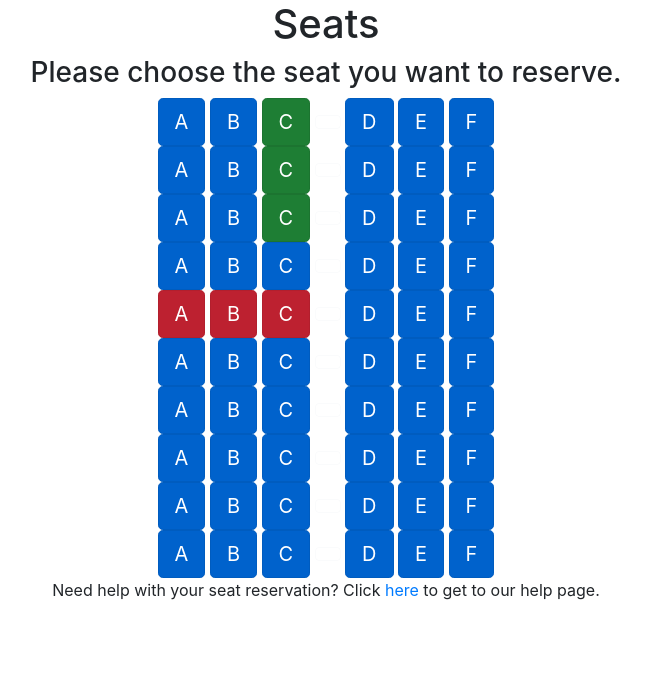
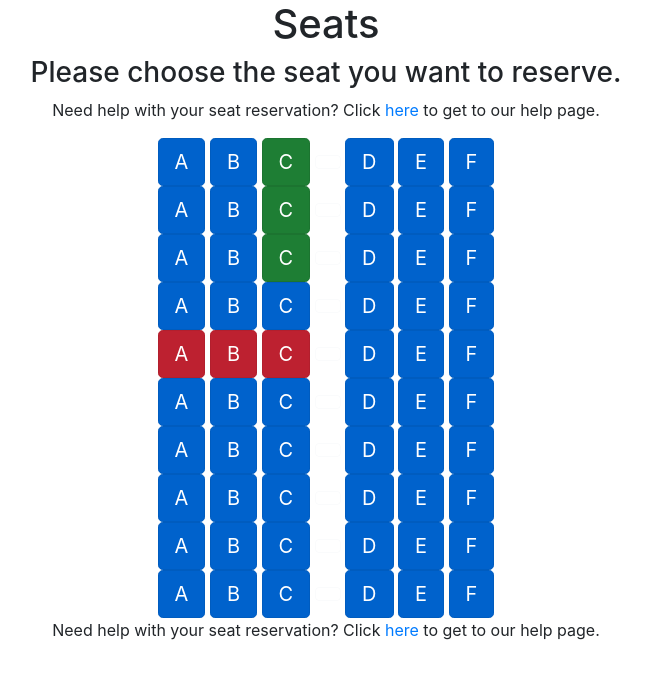
Before and after one commit to maiteboehm/snakes_on_a_plane, a Flask app: page /flight/1 in a window 1280 px wide. Shown: the part 56-735 px from the top of the page, without its empty margins (314-964 px from the left). Run offline with Flask 2, Linux system fonts and the light colour scheme; a user stored in the database is signed in; data comes from the database, SQL or seed files in the repository; some libraries are stand-ins or nearby versions.

Commit message:
minor changes to seats.html

```diff
--- a/project/website/templates/seats.html
+++ b/project/website/templates/seats.html
@@ -4,6 +4,9 @@
 <form method="POST">
 <h1 align="center">Seats</h1>
 	<h3 align="center">Please choose the seat you want to reserve. </h3>
+	<p align="center">Need help with your seat reservation? Click
+	<a href="/help" class="link-primary">here </a>
+	to get to our help page. </p>
 
 	{% for element in list_of_rows %}
 	<div class="container" align="center">
```
